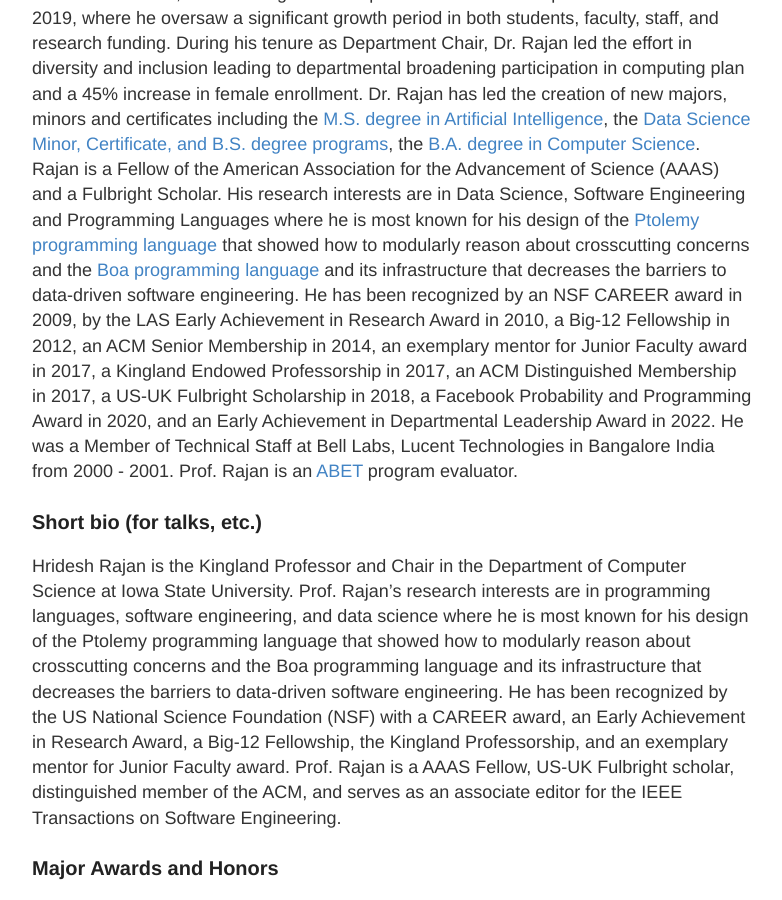
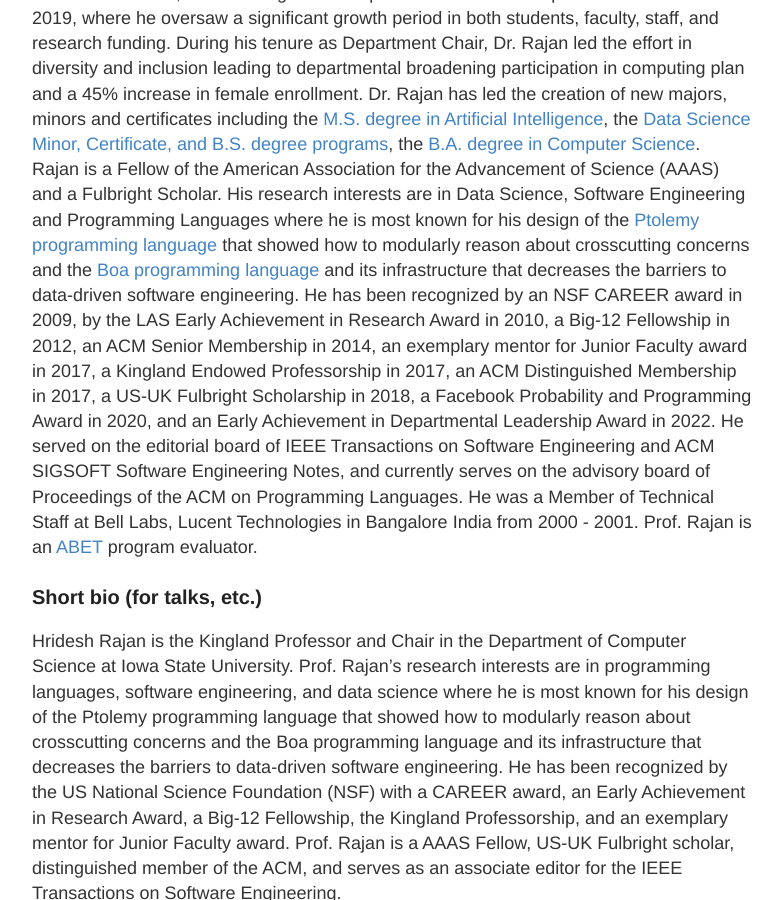
Before and after one commit to hridesh/hridesh.github.io, a Jekyll site: the page built from about.md, in a window 1280 px wide and 900 px high, scrolled down 521 px. Shown: the whole window, without its empty margins (248-1030 px from the left). Built offline with Jekyll 4.4.1, drawn with Linux system fonts in a browser that asks for light colours.

Commit message:
small fix

```diff
--- a/about.md
+++ b/about.md
@@ -48,6 +48,9 @@ an ACM Distinguished Membership in 2017,
 a US-UK Fulbright Scholarship in 2018,
 a Facebook Probability and Programming Award in 2020, and
 an Early Achievement in Departmental Leadership Award in 2022.
+He served on the editorial board of IEEE Transactions on Software Engineering and
+ACM SIGSOFT Software Engineering Notes, and currently serves on the advisory
+board of Proceedings of the ACM on Programming Languages.
 He was a Member of Technical Staff at Bell Labs,
 Lucent Technologies in Bangalore India from 2000 - 2001.
 Prof. Rajan is an [ABET](http://ABET.org/) program evaluator.
```
